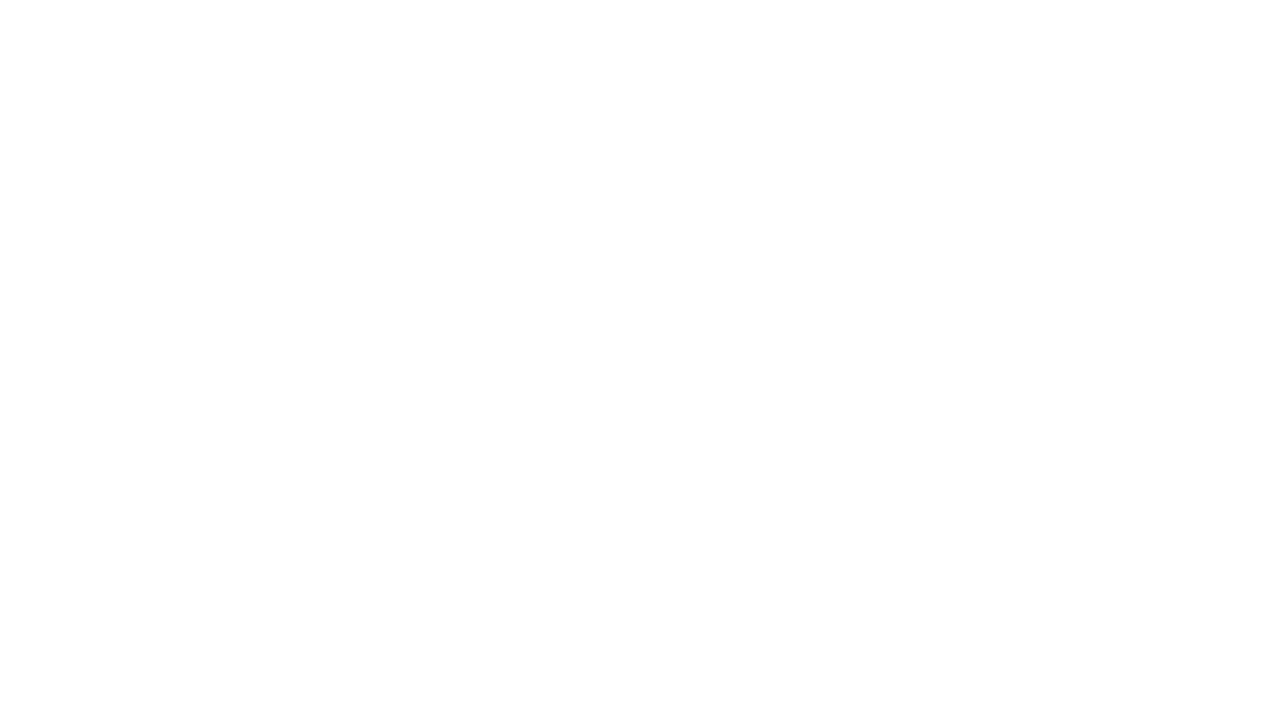
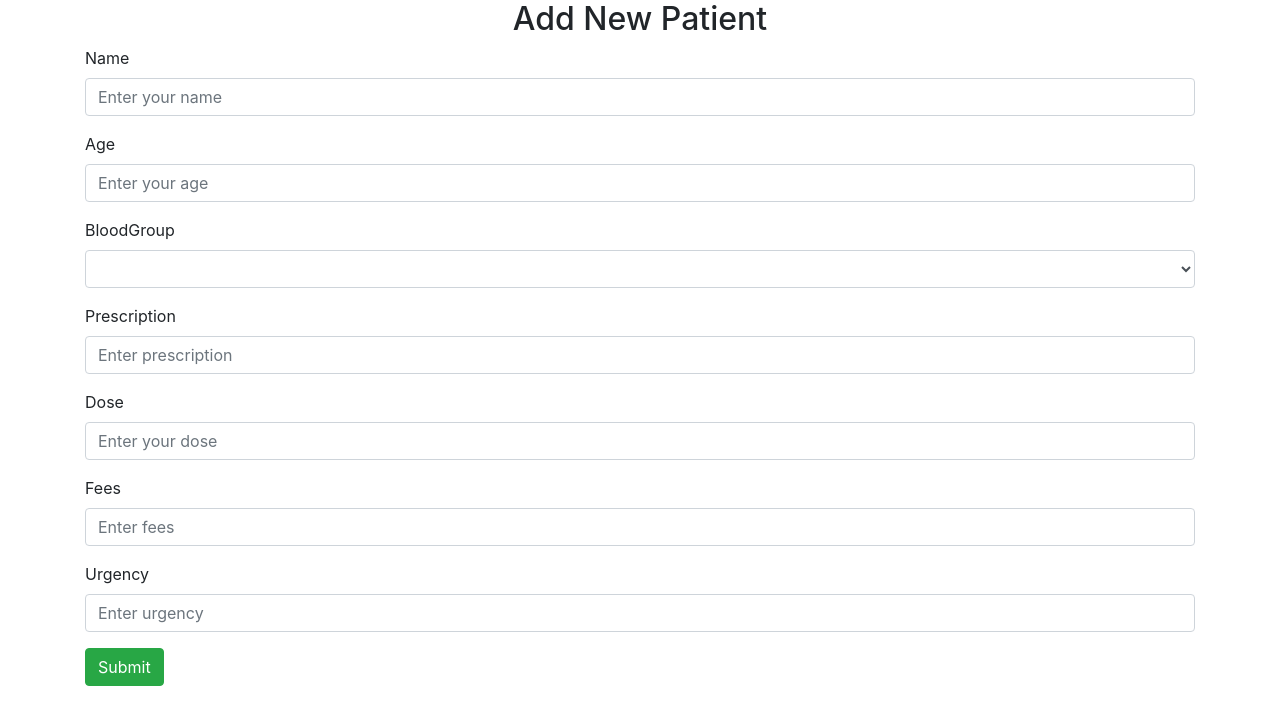
Before and after one commit to surez9/front_HospitalManagementSystem, an Angular app: page /createpatient in a window 1280 px wide. Before the commit this address led to /. Shown: the top 724 px of the page. Built offline with nearby package versions, Linux system fonts and the light colour scheme.

Commit message:
Added create patient component

```diff
--- a/src/app/app-routing.module.ts
+++ b/src/app/app-routing.module.ts
@@ -5,6 +5,7 @@ import { AppointmentComponent } from './appointment/appointment.component';
 import { CreateAppointmentComponent } from './create-appointment/create-appointment.component';
 import { HomeComponent } from './home/home.component';
 import { DocdashComponent } from './docdash/docdash.component';
+import { CreatePatientComponent } from './create-patient/create-patient.component';
 
 const routes: Routes = [
   {
@@ -24,6 +25,9 @@ const routes: Routes = [
   },
   {
     path:'docdash',component:DocdashComponent
+  },
+  {
+    path:'createpatient',component:CreatePatientComponent
   }
 ];
 
--- a/src/app/app.module.ts
+++ b/src/app/app.module.ts
@@ -10,6 +10,7 @@ import { CreateAppointmentComponent } from './create-appointment/create-appointm
 import { FormsModule } from '@angular/forms';
 import { HomeComponent } from './home/home.component';
 import { DocdashComponent } from './docdash/docdash.component';
+import { CreatePatientComponent } from './create-patient/create-patient.component';
 
 @NgModule({
   declarations: [
@@ -18,7 +19,8 @@ import { DocdashComponent } from './docdash/docdash.component';
     AppointmentComponent,
     CreateAppointmentComponent,
     HomeComponent,
-    DocdashComponent
+    DocdashComponent,
+    CreatePatientComponent
   ],
   imports: [
     BrowserModule,
--- /dev/null
+++ b/src/app/create-patient/create-patient.component.html
@@ -0,0 +1,54 @@
+<div class="container">
+
+    <h2 class="text-center">Add New Patient</h2>
+    <form (ngSubmit)="onSubmit()">
+
+        <div class="form-group">
+            <label>Name</label>
+            <input type="text" id="name" name="name" placeholder="Enter your name" class="form-control" [(ngModel)]="patient.name"/>
+        </div>
+
+        <div class="form-group">
+            <label>Age</label>
+            <input type="text" id="age" name="age" placeholder="Enter your age" class="form-control" [(ngModel)]="patient.age"/>
+        </div>
+
+        <div class="form-group">
+            <label>BloodGroup</label>
+           <select name="bloodGroup" id="bloodGroup" class="form-control" [(ngModel)]="patient.bloodGroup">
+                <option value="A +ve">A +ve</option>
+                <option value="A -ve">A -ve</option>
+                <option value="B +ve">B +ve</option>
+                <option value="B -ve">B -ve</option>
+                <option value="AB +ve">AB +ve</option>
+                <option value="AB -ve">AB -ve</option>
+                <option value="O +ve">O +ve</option>
+                <option value="O -ve">O -ve</option>
+
+              </select>
+        </div>
+
+        <div class="form-group">
+            <label>Prescription</label>
+            <input type="text" id="prescription" name="prescription" placeholder="Enter prescription" class="form-control" [(ngModel)]="patient.prescription"/>
+        </div>
+
+        <div class="form-group">
+            <label>Dose</label>
+            <input type="text" id="dose" name="dose" placeholder="Enter your dose" class="form-control" [(ngModel)]="patient.dose"/>
+        </div>
+
+        <div class="form-group">
+            <label>Fees</label>
+            <input type="text" id="fees" name="fees" placeholder="Enter fees" class="form-control" [(ngModel)]="patient.fees"/>
+        </div>
+
+        <div class="form-group">
+            <label>Urgency</label>
+            <input type="text" id="urgency" name="urgency" placeholder="Enter urgency" class="form-control" [(ngModel)]="patient.urgency"/>
+        </div>
+
+        <button type="submit" class="btn btn-success">Submit</button>
+
+    </form>
+</div>
--- /dev/null
+++ b/src/app/create-patient/create-patient.component.ts
@@ -0,0 +1,37 @@
+import { Component } from '@angular/core';
+import { Patient } from '../patient';
+import { PatientService } from '../patient.service';
+import { Router } from '@angular/router';
+
+@Component({
+  selector: 'app-create-patient',
+  standalone: false,
+
+  templateUrl: './create-patient.component.html',
+  styleUrl: './create-patient.component.css'
+})
+export class CreatePatientComponent {
+
+  patient:Patient =  new Patient;
+
+  constructor(private patientService: PatientService,private router:Router){
+
+  }
+
+
+  createPatient(){
+    this.patientService.savePatient(this.patient).subscribe(data =>{
+      console.log(data);
+      this.goToPatientList();
+    })
+  }
+
+  onSubmit(){
+    this.createPatient();
+  }
+
+  goToPatientList(){
+    this.router.navigate(['/docdash']);
+  }
+
+}
--- a/src/app/patient.service.ts
+++ b/src/app/patient.service.ts
@@ -20,4 +20,8 @@ export class PatientService {
     return this.httpClient.delete(`${this.baseUrl+"delete"}/${id}`);
   }
 
+  savePatient(patient:Patient):Observable<Patient>{
+    return this.httpClient.post<Patient>(`${this.baseUrl}insert`,patient);
+  }
+
 }
```
Also changed, not shown: src/app/create-patient/create-patient.component.css (added), 1 other file (tests, documents, lock files or other folders).
